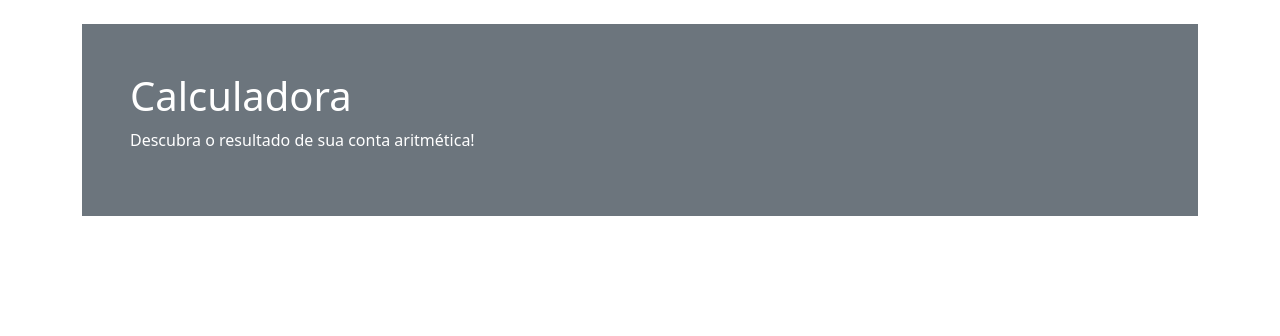
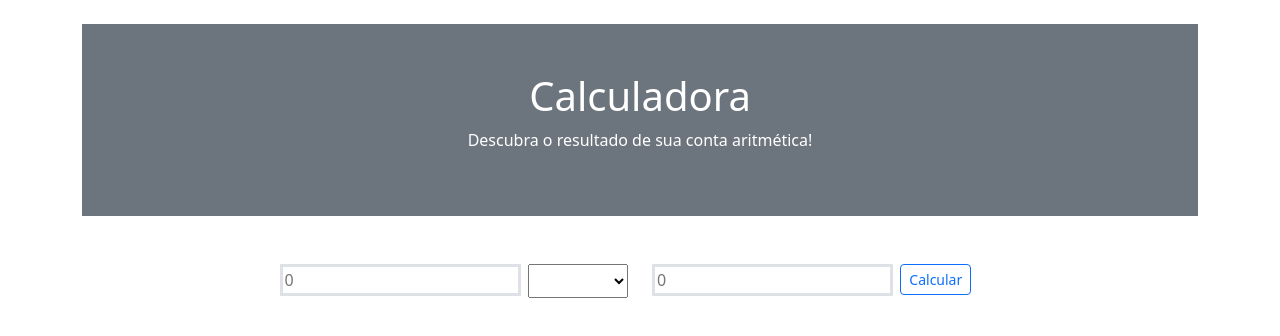
Before and after one commit to JoannEmawodia/calculadora_aritmetica, a Vue app: page / in a window 1280 px wide. Shown: the top 336 px of the page. Built offline with nearby package versions, Linux system fonts and the light colour scheme.

Commit message:
finalizando estrutura do formulário

```diff
--- a/src/App.vue
+++ b/src/App.vue
@@ -2,12 +2,36 @@
 
 <template>
   <div class="container">
-    <header class="p-5 mb-4 mt-4 text-bg-secondary runded-3">
-      <h1 class="mx-auto">Calculadora</h1>
-      <p>
+    <header class="p-5 mb-4 mt-4 text-bg-secondary runded-3 ">
+      <h1 class="d-flex justify-content-center align-items-center">Calculadora</h1>
+      <p class="d-flex justify-content-center align-items-center">
         Descubra o resultado de sua conta aritmética!
       </p>
   </header>
+  <form class="mt-5 d-flex justify-content-center align-items-center">
+    <div class="row">
+      <div class="col-4">
+        <input type="number" placeholder="0" class="border border-3 me-5"/>
+      </div>
+      <div class="col-2">
+        <select name="" id="" class="p-1 w-100 me-2">
+          <option value="vazio"></option>
+          <option value="adicao">+</option>
+          <option value="subtracao">-</option>
+          <option value="multiplicacao">x</option>
+          <option value="divisao">/</option>
+        </select>
+      </div>
+      <div class="col-4">
+        <input type="number" placeholder="0" class="border border-3"/>
+      </div>
+      <div class="col-2">
+        <button type= "submit" class="btn btn-outline-primary btn-sm"> Calcular</button>
+      </div>
+    </div>
+  </form>
+
+
   </div>
 </template>
 
```
